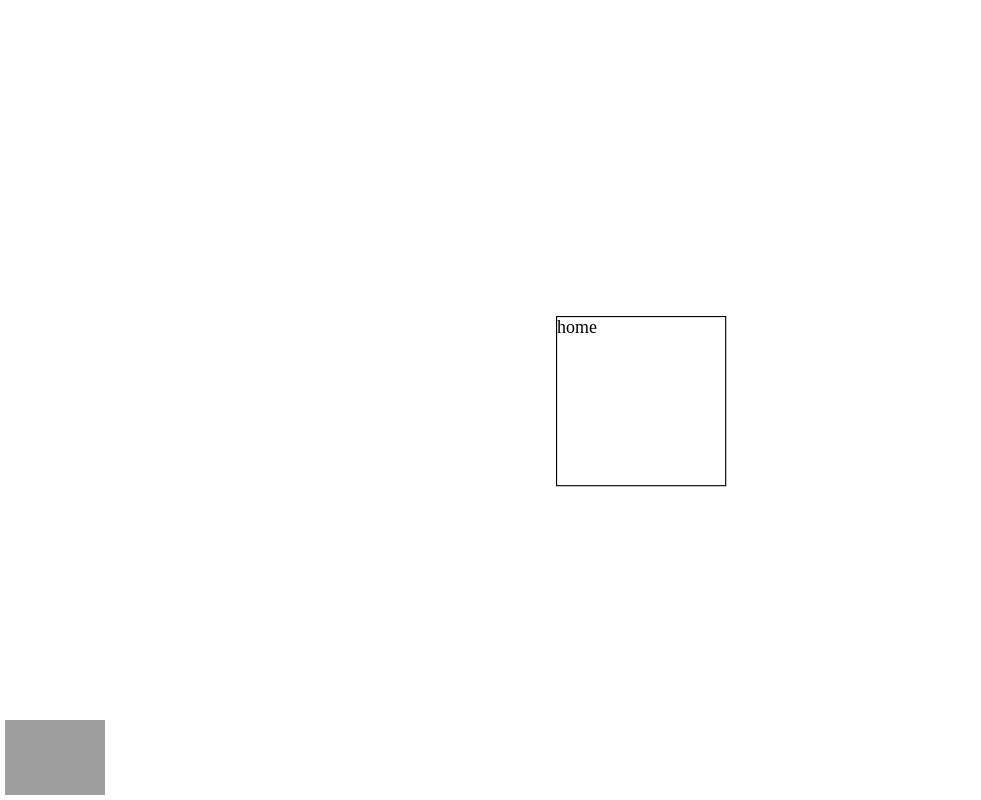
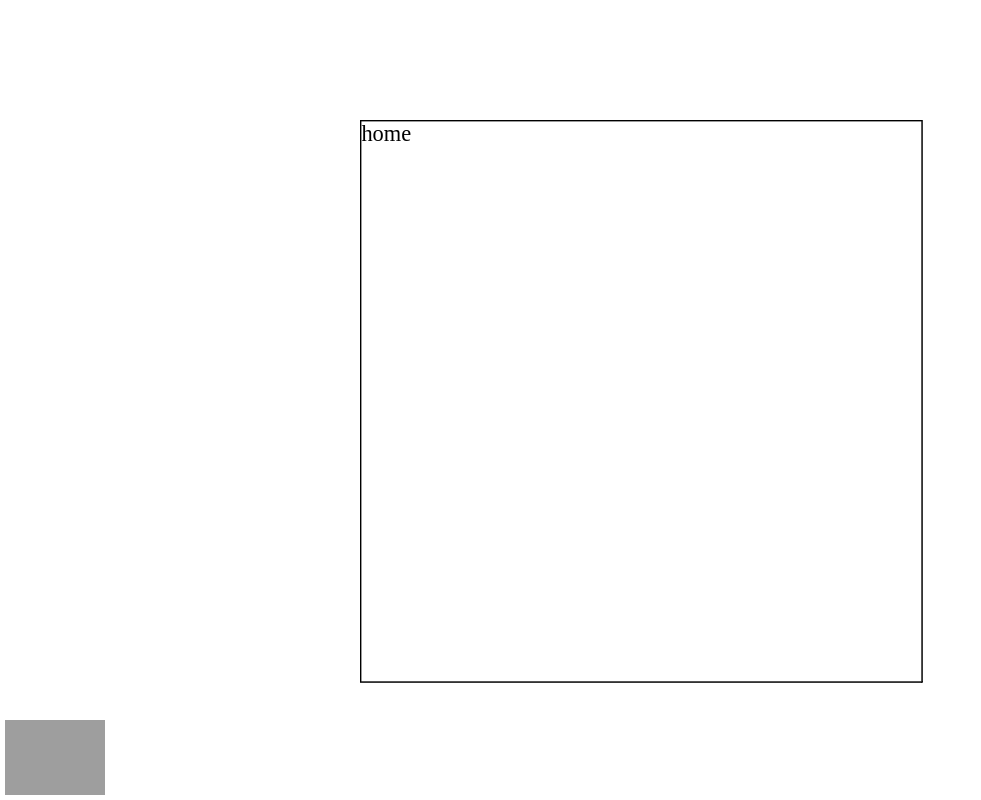
Before and after one commit to Olian04/dungeon-cube-POC, a plain HTML site: page index.html in a window 1280 px wide. Shown: the whole page, without its empty margins (0-981 px from the left). Drawn offline with nearby package versions, Linux system fonts and the light colour scheme; grey boxes are pictures that could not be loaded.

Commit message:
Update index.html

```diff
--- a/index.html
+++ b/index.html
@@ -34,8 +34,7 @@
       }
 
       .cube {
-        --padding: 50px;
-        --size: 150px;
+        --size: calc(min(100vh, 100vw) * 0.5);
         --center-x: calc(50vw - var(--size) / 2);
         --center-y: calc(50vh - var(--size) / 2);
         position: absolute;
@@ -52,6 +51,7 @@
       }
 
       .cube div {
+        --offset: calc(var(--size) / 2);
         position: absolute;
         width: var(--size);
         height: var(--size);
@@ -61,23 +61,23 @@
       }
 
       .cube div:nth-child(1) {
-        transform: translateZ(75px);
+        transform: translateZ(var(--offset));
       }
 
       .cube div:nth-child(2) {
-        transform: rotateY(-90deg) translateZ(75px);
+        transform: rotateY(-90deg) translateZ(var(--offset));
       }
 
       .cube div:nth-child(3) {
-        transform: rotateY(90deg) translateZ(75px);
+        transform: rotateY(90deg) translateZ(var(--offset));
       }
 
       .cube div:nth-child(4) {
-        transform: rotateX(90deg) translateZ(75px);
+        transform: rotateX(90deg) translateZ(var(--offset));
       }
 
       .cube div:nth-child(5) {
-        transform: rotateX(-90deg) translateZ(75px);
+        transform: rotateX(-90deg) translateZ(var(--offset));
       }
     </style>
   </head>
```
